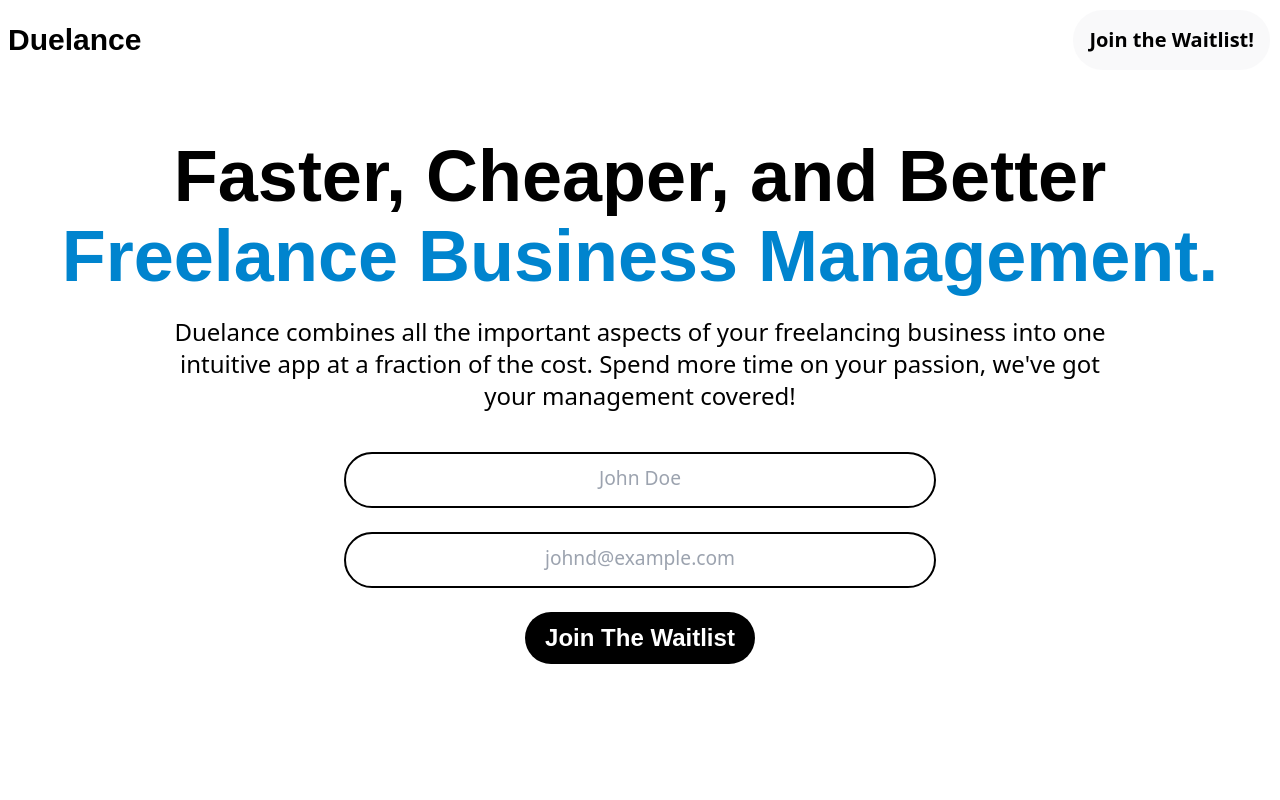
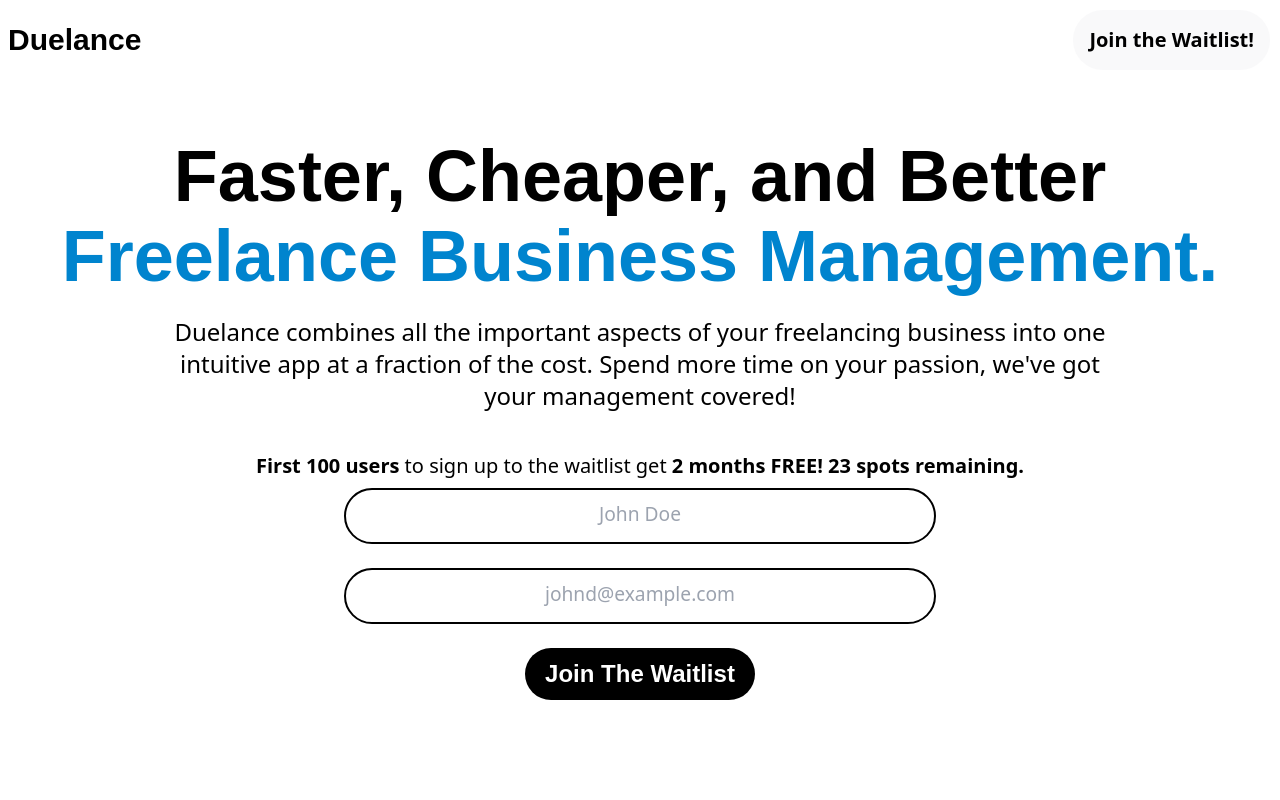
Before and after one commit to duelance-app/landing-page-v2, a Svelte app: page / in a window 1280 px wide. Shown: the top 800 px of the page. Built offline with nearby package versions, Linux system fonts and the light colour scheme.

Commit message:
fix: Added some marketing copy

```diff
--- a/src/App.svelte
+++ b/src/App.svelte
@@ -91,6 +91,13 @@
                     management covered!
                 </p>
                 <br />
+                <p
+                    class="font-Worksans text-xl font-medium"
+                    in:fade={{ duration: 5000 }}
+                >
+                    <strong>First 100 users</strong> to sign up to the waitlist
+                    get <strong>2 months FREE! 23 spots remaining.</strong>
+                </p>
                 <div
                     class="w-full mb-32 mt-2 px-4 md:w-4/5 md:mx-auto lg:w-1/2"
                     in:fly={{ duration: 3000, y: 300 }}
```
